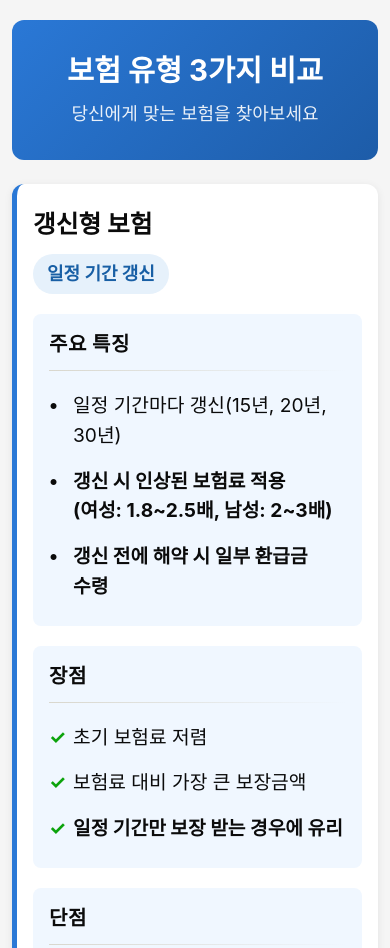
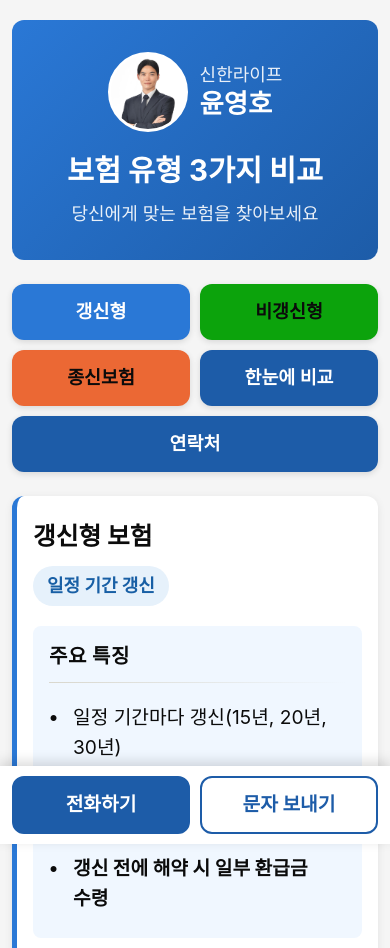
Before and after one commit to yhinsu/yoon, a plain HTML site: page index.html in a window 390 px wide. Shown: the top 948 px of the page. Drawn offline with Linux system fonts and the light colour scheme.

Commit message:
고정 연락 버튼 바, 프로필 영역, 상단 목차 추가
- 899px 이하에서 화면 아래 고정 연락 바(전화하기 tel:, 문자 보내기 sms:) 추가, 카카오톡 버튼 자리 주석
- 바에 가려지지 않도록 body padding-bottom에 env(safe-area-inset-bottom) 반영
- 헤더 제목 위에 원형 프로필 사진과 신한라이프/윤영호 표시 (폰 80px, PC 96px)
- 헤더 아래 목차 버튼(갱신형/비갱신형/종신보험/한눈에 비교/연락처)과 이동 대상 id, scroll-margin, 부드러운 스크롤 추가
- 기존 문구는 변경 없음

```diff
--- a/index.html
+++ b/index.html
@@ -2,10 +2,11 @@
 <html lang="ko">
 <head>
   <meta charset="UTF-8">
-  <meta name="viewport" content="width=device-width, initial-scale=1.0">
+  <meta name="viewport" content="width=device-width, initial-scale=1.0, viewport-fit=cover">
   <title>보험 유형 3가지 비교</title>
   <style>
     * { margin: 0; padding: 0; box-sizing: border-box; }
+    html { scroll-behavior: smooth; }
     body {
       font-family: -apple-system, BlinkMacSystemFont, 'Segoe UI', Roboto, sans-serif;
       background: #f5f5f5;
@@ -28,6 +29,64 @@
     }
     .header h1 { font-size: clamp(1.75rem, 1.3rem + 2.2vw, 2.5rem); font-weight: 700; line-height: 1.3; margin-bottom: 0.625rem; }
     .header p { font-size: 1.125rem; opacity: 0.9; }
+
+    .profile {
+      display: flex;
+      flex-direction: column;
+      align-items: center;
+      gap: 0.75rem;
+      margin-bottom: 1.25rem;
+    }
+    .profile-photo {
+      width: 80px;
+      height: 80px;
+      flex-shrink: 0;
+      border-radius: 50%;
+      border: 3px solid #ffffff;
+      object-fit: cover;
+      object-position: 50% 0;
+      background: #ffffff;
+    }
+    .profile-text { display: flex; flex-direction: column; line-height: 1.3; }
+    .profile-company { font-size: 1.125rem; opacity: 0.9; }
+    .profile-name { font-size: clamp(1.625rem, 1.4rem + 1vw, 2rem); font-weight: 700; }
+    @media (min-width: 360px) {
+      .profile { flex-direction: row; justify-content: center; }
+      .profile-text { text-align: left; }
+    }
+
+    .toc {
+      display: grid;
+      grid-template-columns: repeat(2, minmax(0, 1fr));
+      gap: 0.625rem;
+      margin-bottom: 1.5rem;
+    }
+    .toc a {
+      display: flex;
+      align-items: center;
+      justify-content: center;
+      min-width: 0;
+      min-height: 3.5rem;
+      padding: 0.5rem 0.75rem;
+      border-radius: 12px;
+      font-size: 1.15rem;
+      font-weight: 700;
+      line-height: 1.3;
+      text-align: center;
+      text-decoration: none;
+      color: #ffffff;
+      box-shadow: 0 2px 6px rgba(0,0,0,0.12);
+    }
+    .toc a:last-child { grid-column: 1 / -1; }
+    .toc a.toc-renewal { background: #2a78d6; }
+    .toc a.toc-non-renewal { background: #0ca30c; color: #0b0b0b; }
+    .toc a.toc-whole { background: #eb6834; color: #0b0b0b; }
+    .toc a.toc-compare, .toc a.toc-contact { background: #1d5ca8; }
+
+    #renewal, #non-renewal, #whole, #compare, #contact {
+      scroll-margin-top: 1rem;
+      scroll-margin-bottom: calc(6rem + env(safe-area-inset-bottom));
+    }
 
     .cards {
       display: grid;
@@ -226,6 +285,46 @@
       white-space: nowrap;
     }
 
+    .contact-bar {
+      position: fixed;
+      left: 0;
+      right: 0;
+      bottom: 0;
+      z-index: 100;
+      display: grid;
+      grid-template-columns: repeat(2, minmax(0, 1fr));
+      gap: 0.625rem;
+      padding: 0.625rem 0.75rem calc(0.625rem + env(safe-area-inset-bottom));
+      background: #ffffff;
+      box-shadow: 0 -4px 12px rgba(0,0,0,0.15);
+    }
+    .contact-bar a {
+      display: flex;
+      align-items: center;
+      justify-content: center;
+      min-width: 0;
+      min-height: 3.625rem;
+      padding: 0 0.5rem;
+      border-radius: 12px;
+      border: 2px solid #1d5ca8;
+      font-size: 1.2rem;
+      font-weight: 700;
+      text-decoration: none;
+      white-space: nowrap;
+    }
+    .bar-call { background: #1d5ca8; color: #ffffff; }
+    .bar-sms { background: #ffffff; color: #1d5ca8; }
+
+    @media (max-width: 899px) {
+      body { padding-bottom: calc(1.25rem + 5rem + env(safe-area-inset-bottom)); }
+    }
+    @media (min-width: 900px) {
+      .contact-bar { display: none; }
+      .profile-photo { width: 96px; height: 96px; }
+      .toc { grid-template-columns: repeat(5, minmax(0, 1fr)); }
+      .toc a:last-child { grid-column: auto; }
+    }
+
     @media (min-width: 1100px) {
       .container { max-width: 72rem; }
       .cards { grid-template-columns: repeat(3, 1fr); }
@@ -237,13 +336,29 @@
   <div class="container">
     <!-- 헤더 -->
     <div class="header">
+      <div class="profile">
+        <img class="profile-photo" src="profile.jpg" alt="신한라이프 윤영호" width="96" height="96">
+        <div class="profile-text">
+          <span class="profile-company">신한라이프</span>
+          <span class="profile-name">윤영호</span>
+        </div>
+      </div>
       <h1>보험 유형 3가지 비교</h1>
       <p>당신에게 맞는 보험을 찾아보세요</p>
     </div>
 
+    <!-- 목차 -->
+    <nav class="toc" aria-label="목차">
+      <a class="toc-renewal" href="#renewal">갱신형</a>
+      <a class="toc-non-renewal" href="#non-renewal">비갱신형</a>
+      <a class="toc-whole" href="#whole">종신보험</a>
+      <a class="toc-compare" href="#compare">한눈에 비교</a>
+      <a class="toc-contact" href="#contact">연락처</a>
+    </nav>
+
     <div class="cards">
     <!-- 갱신형 보험 -->
-    <div class="card renewal">
+    <div class="card renewal" id="renewal">
       <div class="card-title">갱신형 보험</div>
       <span class="card-tag tag-renewal">일정 기간 갱신</span>
 
@@ -276,7 +391,7 @@
     </div>
 
     <!-- 비갱신형 보험 -->
-    <div class="card non-renewal">
+    <div class="card non-renewal" id="non-renewal">
       <div class="card-title">비갱신형 보험</div>
       <span class="card-tag tag-non-renewal">보험료 고정</span>
 
@@ -309,7 +424,7 @@
     </div>
 
     <!-- 종신보험 -->
-    <div class="card whole">
+    <div class="card whole" id="whole">
       <div class="card-title">종신보험(환급형)</div>
       <span class="card-tag tag-whole">평생 보장</span>
 
@@ -343,7 +458,7 @@
     </div>
 
     <!-- 빠른 비교표 -->
-    <div class="comparison-section">
+    <div class="comparison-section" id="compare">
       <div class="comparison-title">한눈에 보는 비교</div>
 
       <div class="comparison-item">
@@ -411,9 +526,16 @@
     </div>
 
     <!-- 하단 연락처 -->
-    <div class="footer">
+    <div class="footer" id="contact">
       📞 <strong>신한라이프 윤영호<br/><a class="tel" href="tel:010-5719-1141">010-5719-1141</a></strong><br/>궁금하신 점은 언제든 연락주세요
     </div>
   </div>
+
+  <!-- 화면 아래 고정 연락 버튼 (899px 이하에서만 표시) -->
+  <div class="contact-bar">
+    <a class="bar-call" href="tel:01057191141">전화하기</a>
+    <a class="bar-sms" href="sms:01057191141">문자 보내기</a>
+    <!-- 카카오톡 버튼 자리: 채널 주소를 받으면 여기에 추가 -->
+  </div>
 </body>
 </html>
```
